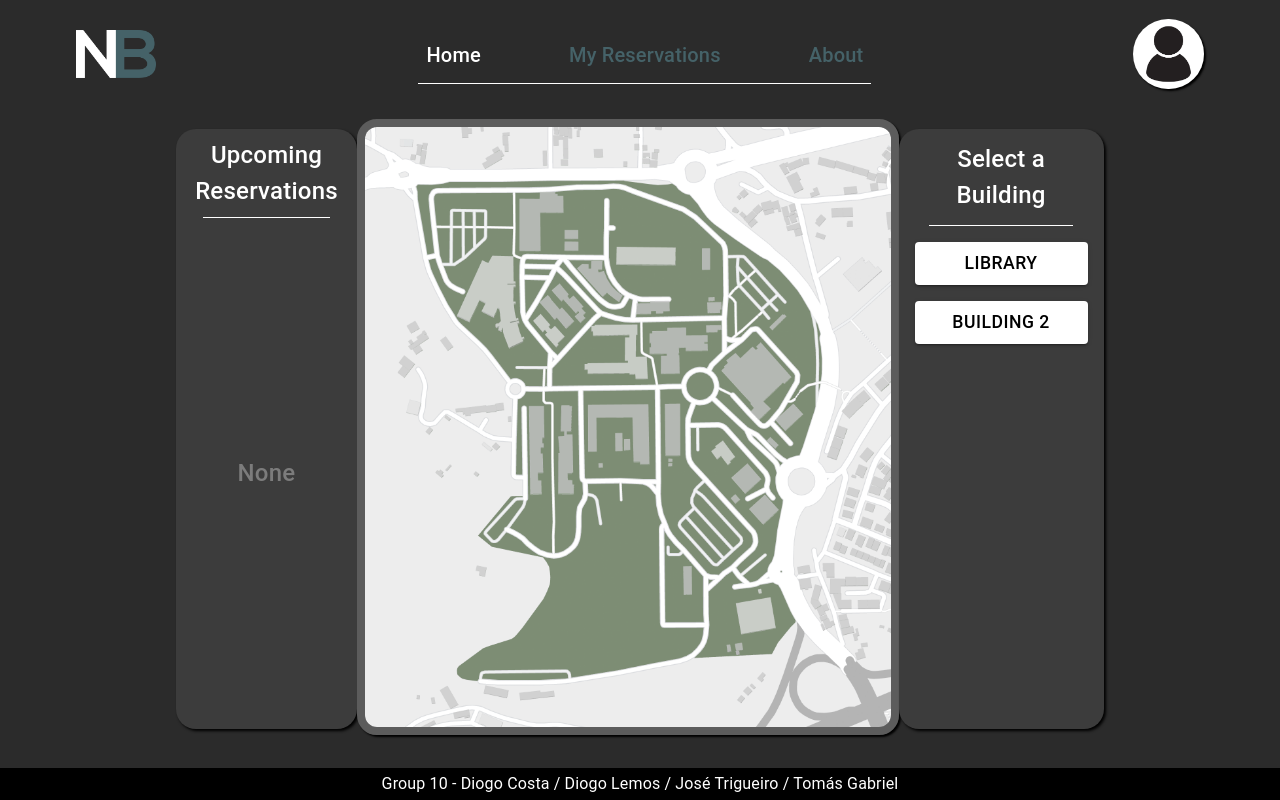
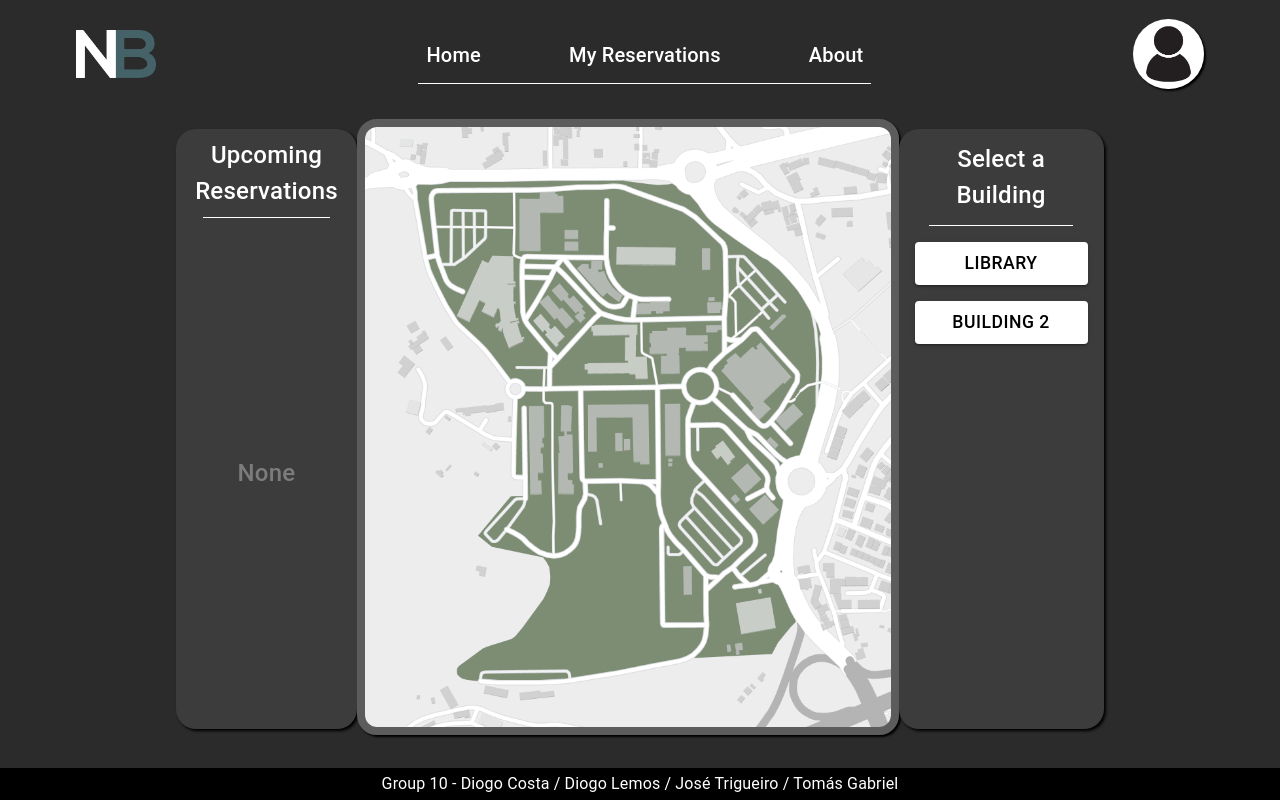
Before and after one commit to dcosta500/nova-booking, a React (Create React App) app: page / in a window 1280 px wide. Built offline with nearby package versions, Linux system fonts and the light colour scheme.

Commit message:
Changed navbar text colors

```diff
--- a/src/app/NavBar/Navbar.js
+++ b/src/app/NavBar/Navbar.js
@@ -51,13 +51,13 @@ const Navbar = () => {
                 ? navigate(paths.profilePage)
                 : navigate(paths.myReservationsPage)
             }
-            sx={{ ...buttonTextStyle, color: teal }}
+            sx={{ ...buttonTextStyle, color: "white" }}
           >
             My Reservations
           </Typography>
           <Typography
             onClick={() => navigate(paths.aboutPage)}
-            sx={{ ...buttonTextStyle, color: teal }}
+            sx={{ ...buttonTextStyle, color: "white" }}
           >
             About
           </Typography>
--- a/src/app/Pages/Commons/NovaButton.js
+++ b/src/app/Pages/Commons/NovaButton.js
@@ -7,6 +7,7 @@ const NovaButton = (props) => {
     <Button
       sx={{ width: props.width }}
       onMouseEnter={props.onMouseEnter}
+      onMouseLeave={props.onMouseLeave}
       onClick={props.onClick}
       className="nova-button"
       variant="contained"
```
